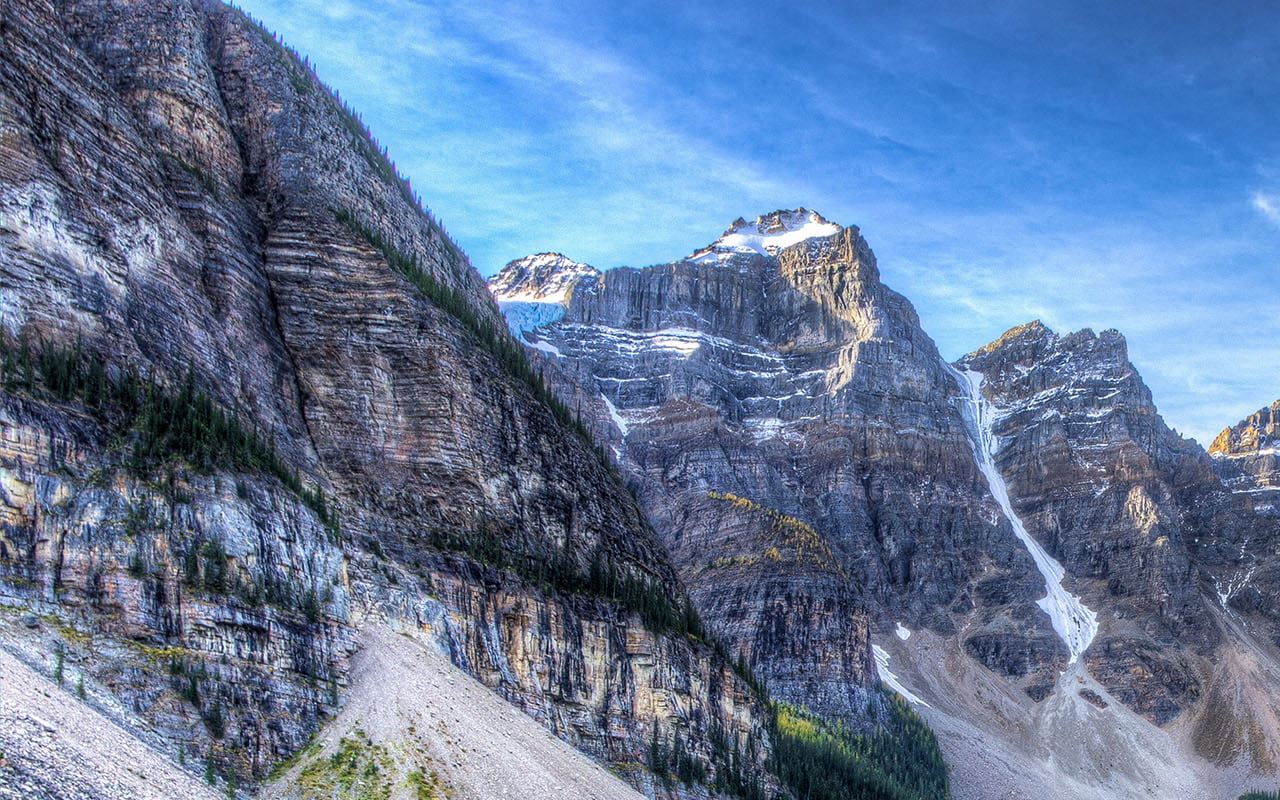
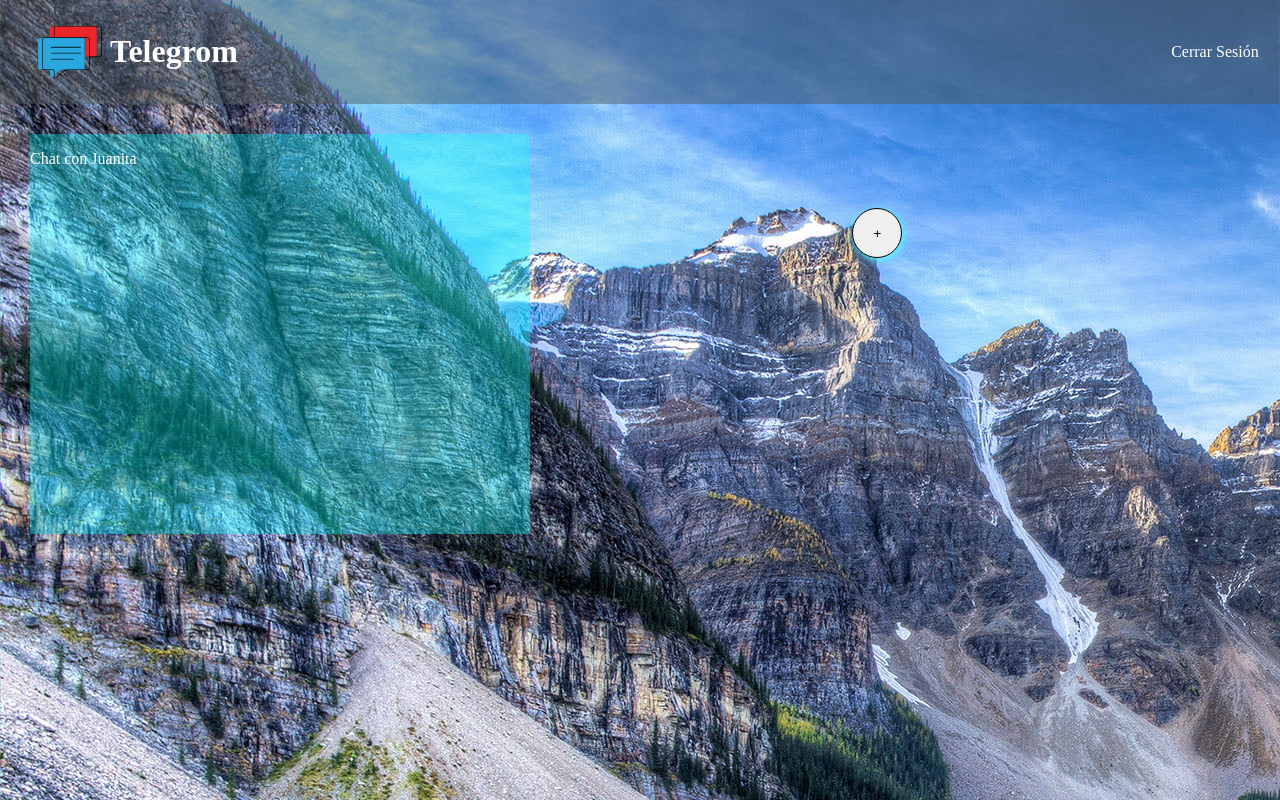
Before and after one commit to MaidedPonce/Chat-de-mensajes, a React app: page /home in a window 1280 px wide. Built offline with nearby package versions, Linux system fonts and the light colour scheme; a web font is replaced by a local one.

Commit message:
actualizando jsjs

```diff
--- a/src/assets/styles/App.scss
+++ b/src/assets/styles/App.scss
@@ -5,3 +5,8 @@ body {
     background-color: blueviolet;
     font-family: $theme-font;
 }
+
+#app {
+    display: grid;
+    grid-template: repeat(6, 104px)/repeat(3, 33.3%)
+}
--- /dev/null
+++ b/src/assets/styles/Home.scss
@@ -0,0 +1,27 @@
+.area {
+    background: #00ffff57;
+    width: 500px;
+    height: 400px;
+    margin: 30px;
+}
+
+.area__sub {
+    display: flex;
+    flex-direction: column;
+}
+
+.botton {
+    display: grid;
+    grid-row: 3/5;
+    grid-column: 3/4;
+    height: 50px;
+    align-items: center;
+}
+
+.botton__container--btn {
+    border-radius: 100%;
+    width: 50px;
+    height: 50px;
+    border: 1px solid;
+    box-shadow: 2px 2px 7px 1px rgb(95, 241, 255);
+}
--- /dev/null
+++ b/src/assets/styles/components/Header.scss
@@ -0,0 +1,28 @@
+.header {
+    background-color: #4f575773;
+    display: grid;
+    grid-column: 1/4;
+}
+
+.header__el--img {
+    display: flex;
+    width: 100px;
+    height: 80px;
+    margin: 10px;
+}
+
+.header__el--img img {
+    width: 80px;
+}
+
+.header__el {
+    display: flex;
+    justify-content: space-between;
+    margin: 0 20px;
+    align-items: center;
+}
+
+.header__el--ses p:hover {
+    cursor: pointer;
+    text-decoration: underline;
+}
--- a/src/components/Header.jsx
+++ b/src/components/Header.jsx
@@ -1,5 +1,22 @@
 import React from 'react';
+import { Link } from 'react-router-dom';
+import '../assets/styles/components/Header.scss'
+import telegrom from '../assets/mensajes.png'
 
-const Header = () => {
+const Header = () => (
+    <header className="header">
+        <div className="header__el">
+            <div className="header__el--img">
+                <Link to='/login'>
+                <img src={telegrom} />
+                </Link>
+                <h1>Telegrom</h1>
+            </div>
+            <div className="header__el--ses">
+                <p>Cerrar Sesión</p>
+            </div>
+        </div>
+    </header>
+)
 
-}
+export default Header;
--- /dev/null
+++ b/src/components/Message.jsx
@@ -0,0 +1,12 @@
+import React from 'react';
+
+const Message = () => (
+    <div>
+        <form>
+            <input type="text" placeholder="Nombre del usuario" />
+            <input type="text" placeholder="Mensaje" />
+        </form>
+    </div>
+)
+
+export default Message;
--- /dev/null
+++ b/src/containers/Home.jsx
@@ -0,0 +1,32 @@
+import React, { useState } from 'react';
+import Header from '../components/Header';
+import Message from '../components/Message';
+import '../assets/styles/Home.scss';
+
+const Home = () => {
+
+    const [show, setShow] = useState(false);
+
+    return (
+        <>
+            <Header />
+            <section className="area">
+                <section className="area__sub">
+                    <div>
+                        <p>Chat con Juanita</p>
+                    </div>
+                </section>
+            </section>
+            <section className="botton">
+                <div className="botton__container">
+                    <button onClick={() => setShow(!show)} className="botton__container--btn">+</button>
+                </div>
+                {
+                    show ? <Message /> : ''
+                }
+            </section>
+        </>
+    )
+}
+
+export default Home;
--- a/src/containers/Login.jsx
+++ b/src/containers/Login.jsx
@@ -1,6 +1,10 @@
 import React from 'react';
+import Header from '../components/Header'
 import '../assets/styles/Login.scss'
+
 const Login = () => (
+    <>
+    <Header />
     <section className="login">
         <section className="login__container">
            <h3>Iniciar sesión</h3>
@@ -17,6 +21,7 @@ const Login = () => (
            </form>
         </section>
     </section>
+    </>
 )
 
 export default Login;
--- a/src/routes/App.js
+++ b/src/routes/App.js
@@ -1,12 +1,13 @@
 import React from 'react';
 import { BrowserRouter, Route } from 'react-router-dom';
-import MyFirst from '../components/MyFirst';
 import Login from '../containers/Login';
+import Home from '../containers/Home'
+import '../assets/styles/App.scss';
 
 const App = ()  => (
     <BrowserRouter>
-    <Route exact path='/my-first' component={MyFirst}/>
     <Route exact path='/login' component={Login}/>
+    <Route exact path='/home' component={Home} />
     </BrowserRouter>
 )
 
```
Also changed, not shown: src/assets/mensajes.png (added), src/components/Footer.jsx (deleted).
